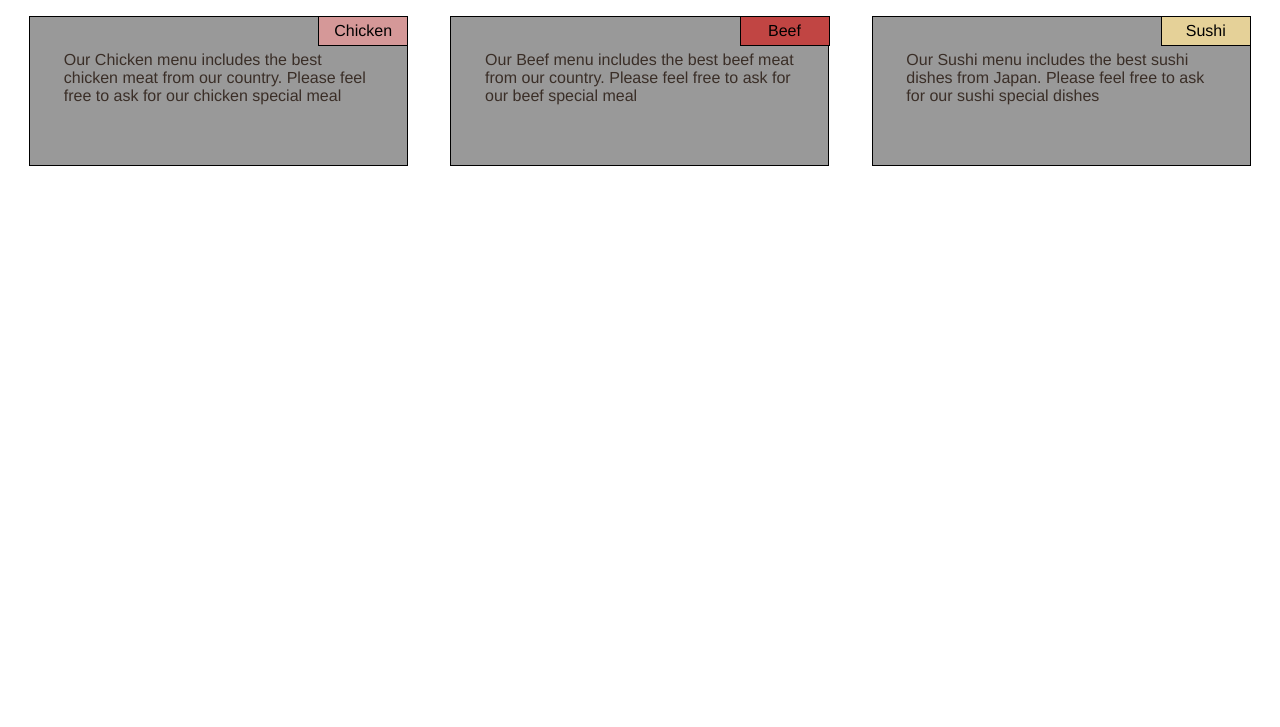
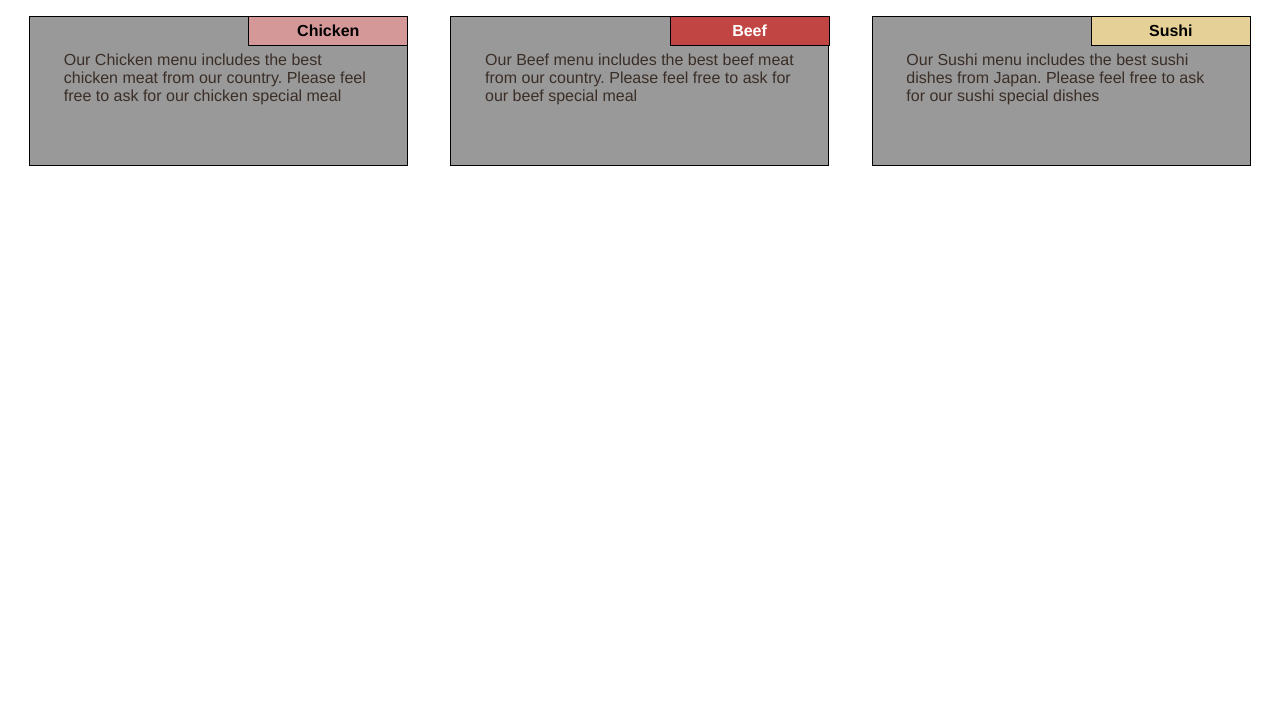
Before and after one commit to marquitohijo/coursera-test, a plain HTML site: page mod_2_sol/index.html in a window 1280 px wide. Shown: the part 73-800 px from the top of the page. Drawn offline with Linux system fonts and the light colour scheme.

Commit message:
Add files via upload
Label font sizing and colors

```diff
--- a/mod_2_sol/css/styles.css
+++ b/mod_2_sol/css/styles.css
@@ -26,11 +26,12 @@ p {
   float: right;
   background: #d59898;
   border: 1px solid black;
-  width: 90px;
+  width: 160px;
   height: 30px;
   text-align: center;
   padding: 1%;
   font-family: Helvetica;
+  font-weight: bold;
   position: relative;
   top: 0px;
   right: 5%;
@@ -40,11 +41,13 @@ p {
   float: right;
   background: #c14543;
   border: 1px solid black;
-  width: 90px;
+  width: 160px;
   height: 30px;
   text-align: center;
   padding: 1%;
   font-family: Helvetica;
+  font-weight: bold;
+  color: white;
   position: relative;
   top: 0px;
   right: 5%;
@@ -54,11 +57,12 @@ p {
   float: right;
   background: #e5d198;
   border: 1px solid black;
-  width: 90px;
+  width: 160px;
   height: 30px;
   text-align: center;
   padding: 1%;
   font-family: Helvetica;
+  font-weight: bold;
   position: relative;
   top: 0px;
   right: 5%;
```
